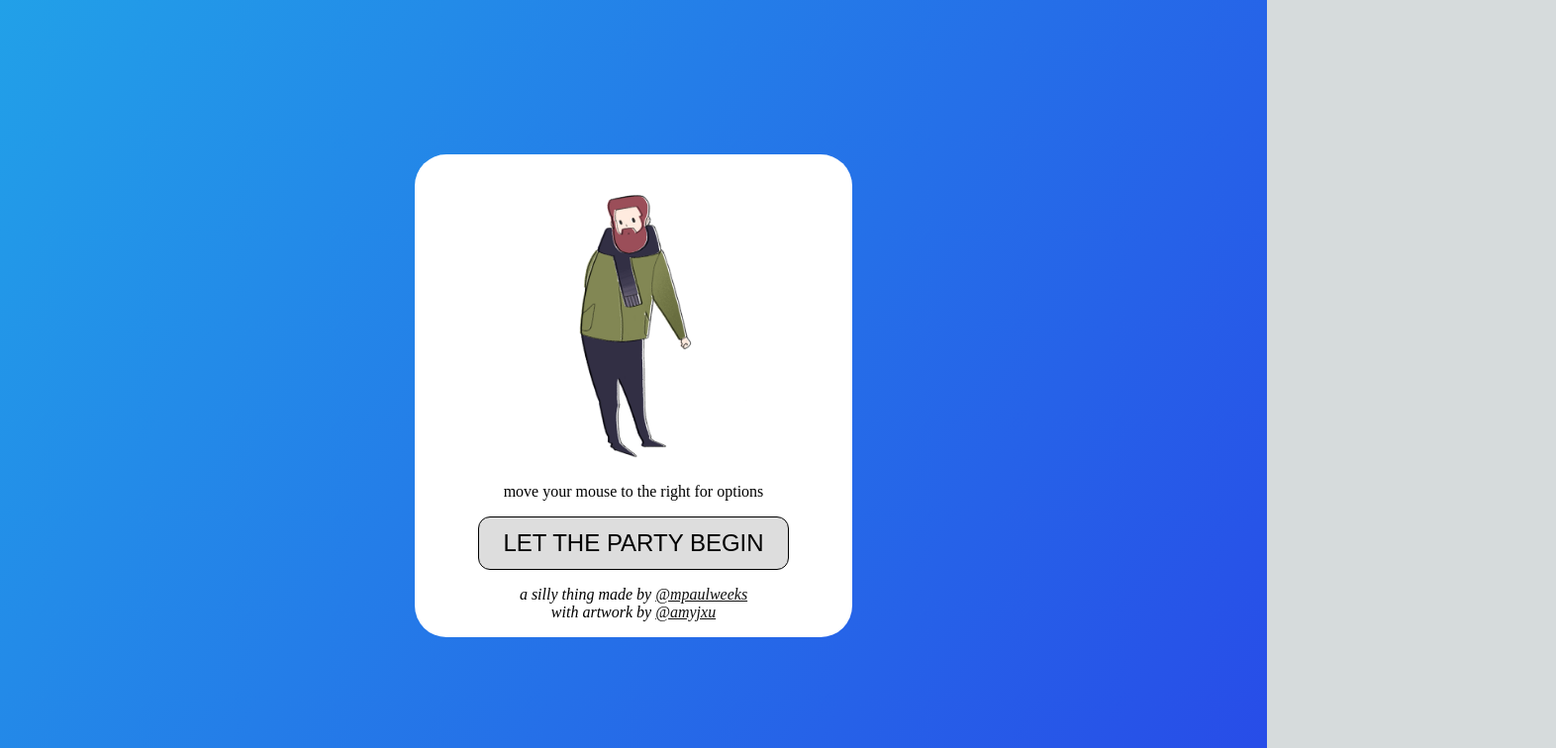
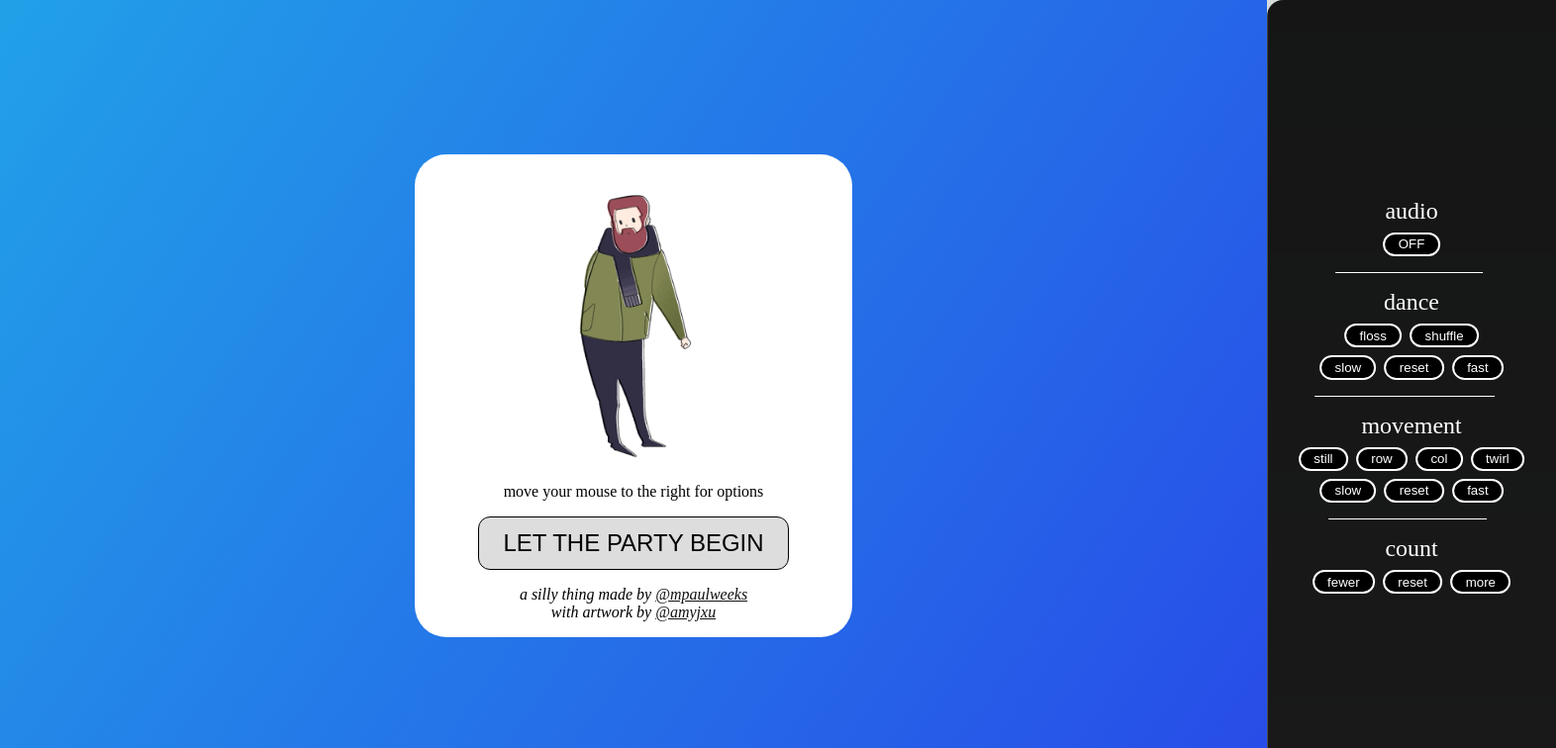
Before and after one commit to mpaulweeks/floss, a Next.js app: page / in a window 1280 px wide. Shown: the top 756 px of the page at 99% size, 1572 px wide, since content can reach past the window. Built offline with nearby package versions, Linux system fonts and the light colour scheme.

Commit message:
change overlay toggle from hover to click

```diff
--- a/comp/Fullscreen.tsx
+++ b/comp/Fullscreen.tsx
@@ -6,10 +6,15 @@ import { useElementRef } from '@/hooks/useElementRef';
 
 export function Fullscreen(props: {
   settings: Settings;
+  onClickRainbow(): void;
 }) {
   const { element, ref } = useElementRef();
   return (
-    <div ref={ref} className={[styles.fullscreen, rainbowStyles.rainbow].join(' ')}>
+    <div
+      ref={ref}
+      className={[styles.fullscreen, rainbowStyles.rainbow].join(' ')}
+      onClick={props.onClickRainbow}
+    >
       {element && <Party element={element} settings={props.settings} />}
     </div>
   )
--- a/comp/Splash.tsx
+++ b/comp/Splash.tsx
@@ -5,11 +5,18 @@ import rainbowStyles from '@/styles/Rainbow.module.css';
 
 export function Splash(props: {
   settings: Settings;
+  onClickRainbow(): void;
   onConfirm(): void;
 }) {
   return (
-    <div className={[styles.welcome, rainbowStyles.rainbow].join(' ')}>
-      <main className={styles.instructions}>
+    <div
+      className={[styles.welcome, rainbowStyles.rainbow].join(' ')}
+      onClick={props.onClickRainbow}
+    >
+      <main
+        className={styles.instructions}
+        onClick={e => e.stopPropagation()}
+      >
         <div>
           <WelcomePreview settings={props.settings} />
         </div>
--- a/comp/overlay/Overlay.tsx
+++ b/comp/overlay/Overlay.tsx
@@ -1,24 +1,32 @@
 import { AudioSrc, Settings } from "@/types";
-import { Dispatch, SetStateAction } from "react";
+import { Dispatch, SetStateAction, useState } from "react";
 import styles from '@/styles/Overlay.module.css';
 import { useAudio } from "@/hooks/useAudio";
 import { SettingsRow } from "./SettingsRow";
 import { OverlaySettingsRows } from "./OverlayData";
 
 export function Overlay(props: {
+  visible: boolean;
+  setVisible: Dispatch<SetStateAction<boolean>>;
   settings: Settings;
   setSettings: Dispatch<SetStateAction<Settings>>;
 }) {
+  const { isPlaying, play, stop, } = useAudio();
+
   const audioSrc = AudioSrc.Vengaboys;
-  const { isPlaying, play, stop, } = useAudio();
   const onAudioClick = () => isPlaying
     ? stop()
     : play(audioSrc);
   const rows = OverlaySettingsRows(props.settings);
 
+  const classNames = [
+    styles.overlayOuter,
+    (props.visible ? styles.visible : styles.hidden),
+  ].join(' ');
+
   return (
-    <aside className={styles.overlayOuter}>
-      <section className={styles.overlayInner}>
+    <div className={classNames} onClick={() => props.setVisible(v => !v)}>
+      <aside className={styles.overlayInner} onClick={() => {}}>
         <section className={styles.row}>
           <div className={styles.rowLabel}>
             audio
@@ -30,16 +38,16 @@ export function Overlay(props: {
           </div>
         </section>
         {rows.map((row, ri) => (
-          <>
+          <div key={ri}>
             <div className={styles.gap}></div>
             <SettingsRow
               key={ri}
               {...props}
               data={row}
             />
-          </>
+          </div>
         ))}
-      </section>
-    </aside>
+      </aside>
+    </div>
   );
 }
--- a/pages/index.tsx
+++ b/pages/index.tsx
@@ -1,5 +1,5 @@
 import Head from 'next/head'
-import { useEffect, useState } from 'react'
+import { useCallback, useEffect, useState } from 'react'
 import { Splash } from '@/comp/Splash'
 import { Settings, defaultSettings } from '@/types';
 import { Overlay } from '@/comp/overlay/Overlay';
@@ -8,6 +8,7 @@ import { Fullscreen } from '@/comp/Fullscreen';
 
 export default function Home() {
   const [settings, setSettings] = useState<Settings>(defaultSettings());
+  const [showOverlay, setShowOverlay] = useState(false);
   const [confirmed, setConfirmed] = useState(false);
 
   useEffect(() => {
@@ -15,6 +16,10 @@ export default function Home() {
       setConfirmed(true);
     }
   }, [setConfirmed]);
+
+  const toggleOverlay = useCallback(() => {
+    setShowOverlay(v => !v);
+  }, [setShowOverlay]);
 
   return (
     <>
@@ -30,11 +35,21 @@ export default function Home() {
       </Head>
       <main className={rainbowStyles.rainbow}>
         {confirmed ? (
-          <Fullscreen settings={settings} />
+          <Fullscreen
+            settings={settings}
+            onClickRainbow={toggleOverlay}
+          />
         ) : (
-          <Splash settings={settings} onConfirm={() => setConfirmed(true)} />
+          <Splash
+            settings={settings}
+            onClickRainbow={toggleOverlay}
+            onConfirm={() => setConfirmed(true)}
+          />
         )}
-        <Overlay settings={settings} setSettings={setSettings} />
+        <Overlay
+          visible={showOverlay} setVisible={setShowOverlay}
+          settings={settings} setSettings={setSettings}
+        />
       </main>
     </>
   )
--- a/styles/Overlay.module.css
+++ b/styles/Overlay.module.css
@@ -12,6 +12,12 @@
   justify-content: stretch;
   align-items: center;
   overflow: hidden;
+
+  transform: translateX(100%);
+  transition-property: transform;
+  transition-duration: 0.5s;
+  transition-delay: 0s;
+  transition-timing-function: ease-out;
 
   /* border: 1px solid black; */
 }
@@ -29,16 +35,9 @@
   border-radius: 1em 0em 0em 1em;
   color: white;
   background-color: rgba(0, 0, 0, 0.9);
-
-  transform: translateX(100%);
-  transition-property: transform;
-  transition-duration: 0.5s;
-  transition-delay: 1s;
-  transition-timing-function: ease-out;
 }
 
-.overlayOuter:hover
-.overlayInner {
+.visible {
   transform: none;
   transition-delay: 0s;
 }
```
